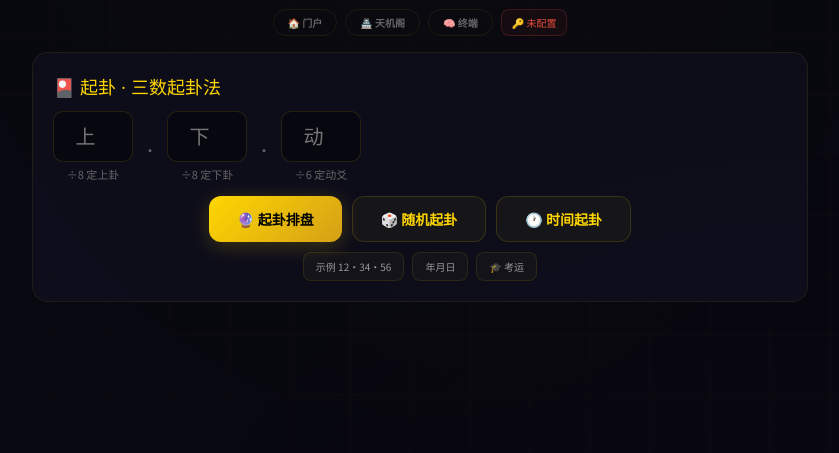
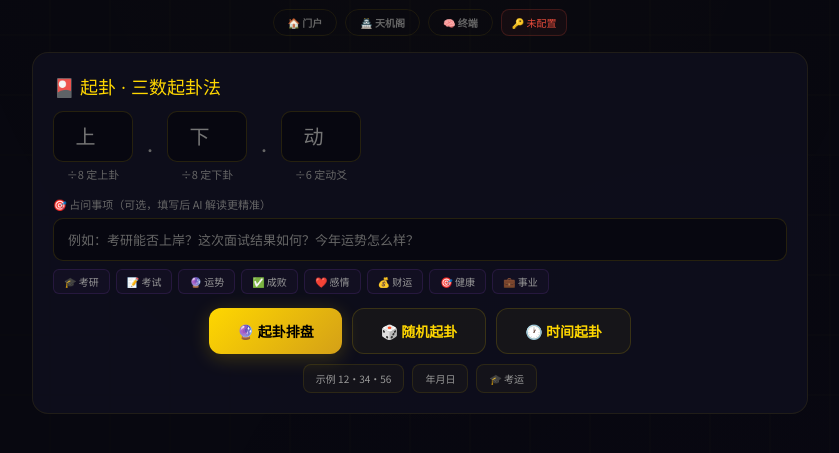
Before and after one commit to mayobimultiprimapt-pixel/pku-cultivation-apps, a plain HTML site: page tuiyan/index.html in a window 1280 px wide. Shown: the part 175-628 px from the top of the page, without its empty margins (220-1059 px from the left). Drawn offline with Linux system fonts and the light colour scheme; a web font is replaced by a local one.

Commit message:
feat: add divination question input with quick topic buttons

```diff
--- a/tuiyan/index.html
+++ b/tuiyan/index.html
@@ -149,6 +149,15 @@ body{font-family:'Noto Sans SC','Noto Serif SC',serif;background:var(--bg);color
 .key-status.inactive{color:var(--red);border:1px solid rgba(231,76,60,.2);background:rgba(231,76,60,.05)}
 .key-status:hover{transform:translateY(-1px)}
 .model-badge{font-family:'Orbitron',monospace;font-size:8px;padding:2px 8px;border-radius:6px;background:rgba(8,247,254,.08);color:var(--cyan);border:1px solid rgba(8,247,254,.15);margin-left:6px;letter-spacing:1px}
+.question-row{margin-top:14px}
+.question-input{width:100%;padding:11px 14px;border-radius:10px;background:rgba(6,6,14,.7);border:1px solid rgba(255,215,0,.12);color:var(--text);font-size:13px;font-family:'Noto Sans SC',sans-serif;outline:none;transition:.3s}
+.question-input:focus{border-color:rgba(255,215,0,.4);box-shadow:0 0 15px rgba(255,215,0,.1)}
+.question-input::placeholder{color:var(--dim)}
+.question-label{font-size:11px;color:var(--dim);margin-bottom:6px;display:flex;align-items:center;gap:6px}
+.topic-row{display:flex;gap:6px;margin-top:8px;flex-wrap:wrap}
+.topic-btn{padding:4px 10px;border-radius:6px;font-size:10px;cursor:pointer;border:1px solid rgba(157,78,221,.15);background:rgba(157,78,221,.04);color:var(--sub);transition:.3s}
+.topic-btn:hover{color:var(--purple);border-color:rgba(157,78,221,.3);background:rgba(157,78,221,.08)}
+.topic-btn.active{color:var(--purple);border-color:rgba(157,78,221,.4);background:rgba(157,78,221,.1)}
 </style>
 </head>
 <body>
@@ -184,6 +193,20 @@ body{font-family:'Noto Sans SC','Noto Serif SC',serif;background:var(--bg);color
       <div class="num-group">
         <input type="number" class="num-input" id="n3" min="1" placeholder="动">
         <div class="num-label">÷6 定动爻</div>
+      </div>
+    </div>
+    <div class="question-row">
+      <div class="question-label">🎯 占问事项（可选，填写后 AI 解读更精准）</div>
+      <input type="text" class="question-input" id="questionInput" placeholder="例如：考研能否上岸？这次面试结果如何？今年运势怎么样？">
+      <div class="topic-row">
+        <span class="topic-btn" onclick="setTopic(this,'考研能否成功上岸？')">🎓 考研</span>
+        <span class="topic-btn" onclick="setTopic(this,'这次考试/面试结果如何？')">📝 考试</span>
+        <span class="topic-btn" onclick="setTopic(this,'近期运势如何？')">🔮 运势</span>
+        <span class="topic-btn" onclick="setTopic(this,'这件事能否成功？')">✅ 成败</span>
+        <span class="topic-btn" onclick="setTopic(this,'感情/人际关系如何发展？')">❤️ 感情</span>
+        <span class="topic-btn" onclick="setTopic(this,'财运/投资前景如何？')">💰 财运</span>
+        <span class="topic-btn" onclick="setTopic(this,'健康状况如何？')">🎯 健康</span>
+        <span class="topic-btn" onclick="setTopic(this,'找工作/跳槽是否顺利？')">💼 事业</span>
       </div>
     </div>
     <div class="btn-row">
@@ -428,6 +451,19 @@ function setNums(a,b,c){
   document.getElementById('n1').value=a;
   document.getElementById('n2').value=b;
   document.getElementById('n3').value=c;
+}
+
+function setTopic(el, text) {
+  const input = document.getElementById('questionInput');
+  // Toggle: if same topic clicked again, clear it
+  if (input.value === text) {
+    input.value = '';
+    el.classList.remove('active');
+  } else {
+    input.value = text;
+    document.querySelectorAll('.topic-btn').forEach(b => b.classList.remove('active'));
+    el.classList.add('active');
+  }
 }
 
 function doFullCast(n1,n2,n3){
@@ -780,7 +816,10 @@ async function aiInterpret() {
   resultEl.innerHTML = '<div style="color:var(--dim);text-align:center;padding:20px">🧠 ' + DEEPSEEK_MODEL_LABEL + ' 最强推演引擎启动中，请稍候...</div>';
 
   const template = document.getElementById('templateOutput').textContent;
-  const prompt = `你是梅花易数+六爻纳甲双修大师，精通周易、梅花易数、六爻纳甲。请根据以下完整排盘数据，给出【详细、深度、专业】的解卦解读。
+  const question = document.getElementById('questionInput').value.trim();
+  const questionLine = question ? `\n\n═══ 占问事项 ═══\n求占者具体要问的问题是：「${question}」\n请围绕此问题进行有针对性的解读，结合卦象分析此事的吉凶、走势、建议。` : '';
+
+  const prompt = `你是梅花易数+六爻纳甲双修大师，精通周易、梅花易数、六爻纳甲。请根据以下完整排盘数据，给出【详细、深度、专业】的解卦解读。${questionLine}
 
 ═══ 解读要求（必须严格按以下框架逐项展开）═══
 
```
